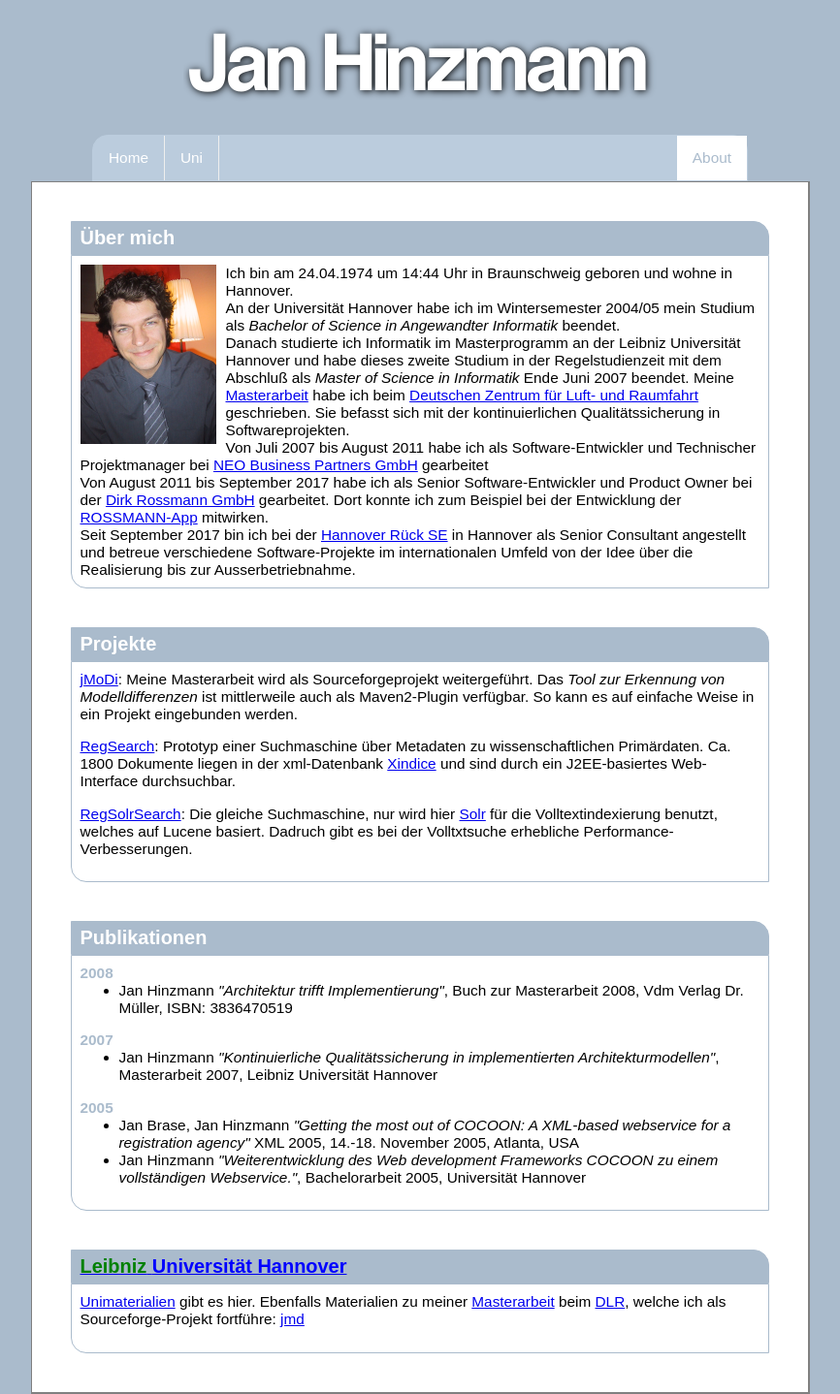
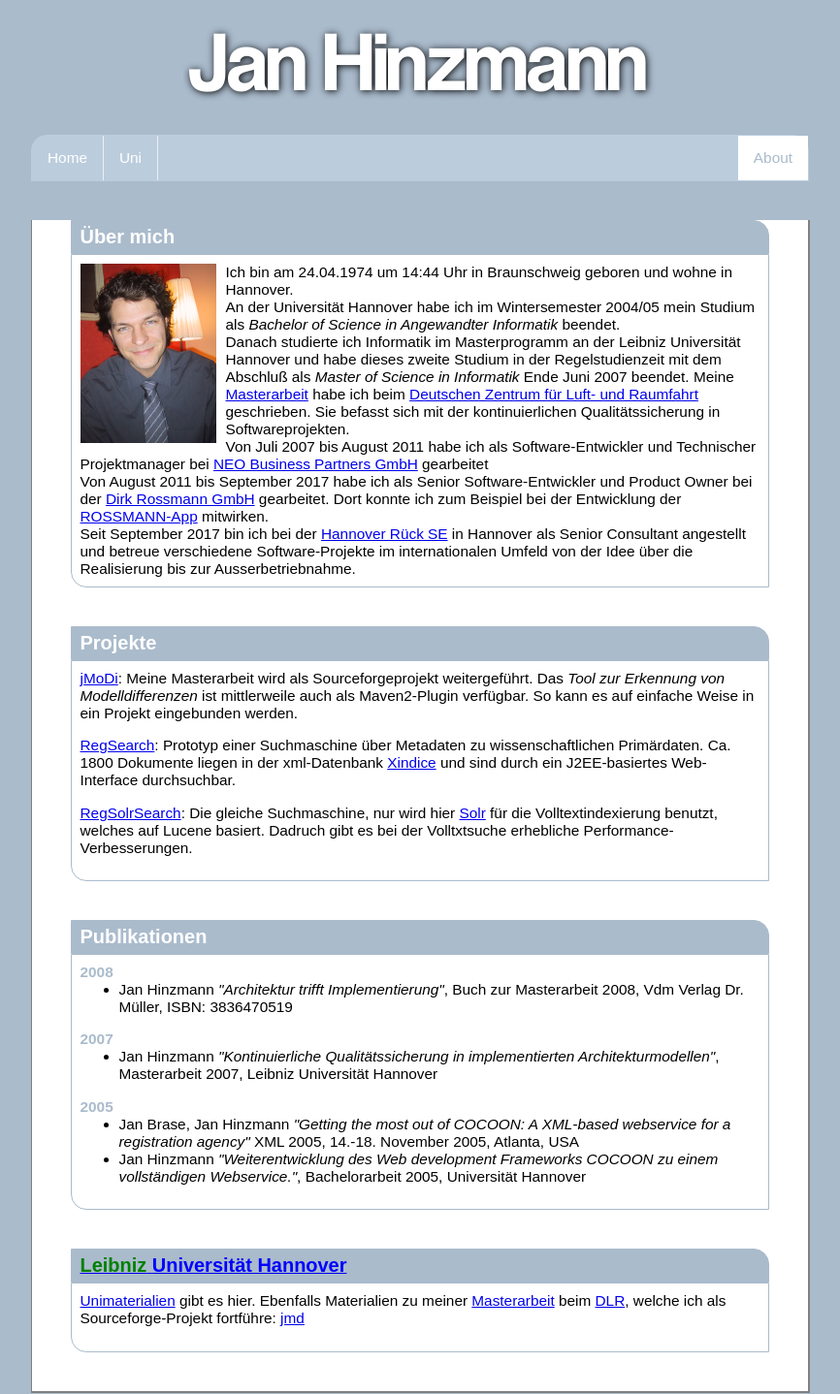
Before and after one commit to janykey/janykey.github.io, a PHP site: page /about.html in a window 1280 px wide. Shown: the whole page at 97% size, without its empty margins (207-1073 px from the left). Run offline with PHP 8.4, Linux system fonts and the light colour scheme.

Commit message:
Update janhinzmann.css

```diff
--- a/style/janhinzmann.css
+++ b/style/janhinzmann.css
@@ -43,7 +43,7 @@ p {
     border: 1px solid #bcd;
     border-top-left-radius: 16px;
     border-top-right-radius: 16px;
-    max-width: 674px;
+    max-width: 800px;
 }
 
 .nav li a:hover {
@@ -78,7 +78,7 @@ p {
 .content {
     margin-left:auto;
     margin-right:auto;
-    border-top: 1px solid gray;
+    border-top: 0px solid gray;
     border-left: 1px solid gray;
     border-right: 2px solid gray;
     border-bottom: 2px solid gray;
```
